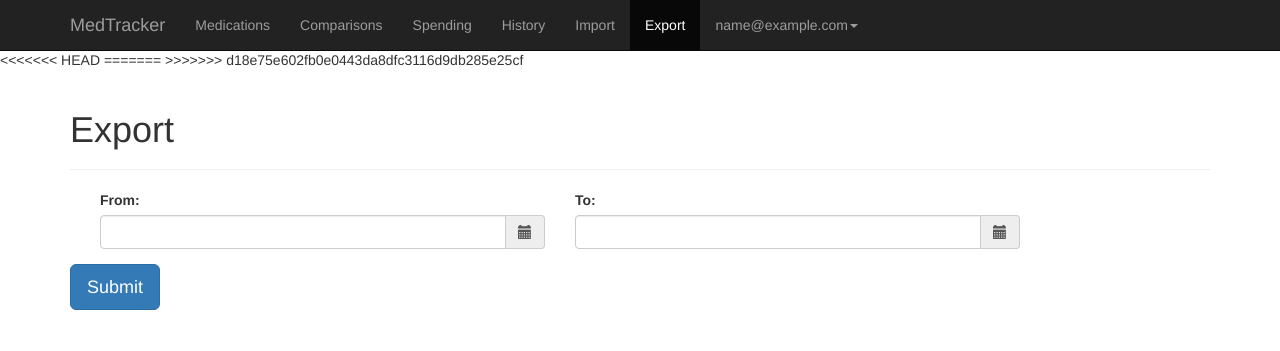
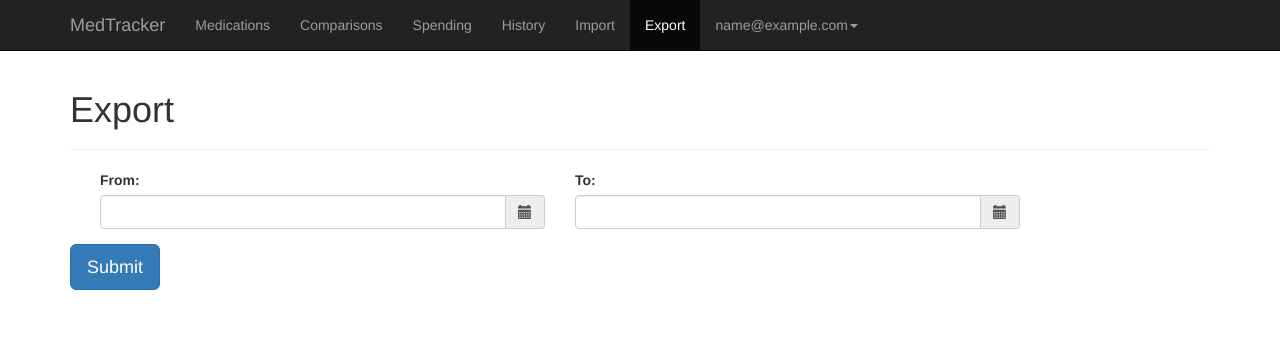
Before and after one commit to ehhop/ehhapp-formulary2, a Flask app: page /export in a window 1280 px wide. Shown: the top 351 px of the page. Run offline with Flask 2, Linux system fonts and the light colour scheme; the visitor is signed in with stand-in values (Sample User, id 1); data comes from the database, SQL or seed files in the repository; parts of the project's set-up code (start-up, migrations or seed data) failed here and were passed over; some libraries are stand-ins or nearby versions.

Commit message:
merge fix

```diff
--- a/templates/layout.html
+++ b/templates/layout.html
@@ -35,10 +35,7 @@
     <script src="https://ajax.googleapis.com/ajax/libs/jquery/1.11.3/jquery.min.js"></script>
     <script>window.jQuery || document.write('<script src="../../assets/bootstrap/js/vendor/jquery.min.js"><\/script>')</script>
     <script src="/assets/bootstrap/js/bootstrap.min.js"></script>
-<<<<<<< HEAD
-=======
     <script src="/assets/momentjs/moment.min.js"></script>
->>>>>>> d18e75e602fb0e0443da8dfc3116d9db285e25cf
     <script src="//ajax.googleapis.com/ajax/libs/jquery/2.2.2/jquery.min.js"></script>
     <script src="//cdn.datatables.net/1.10.11/js/jquery.dataTables.min.js"></script>
     <script src="//cdn.datatables.net/1.10.11/js/dataTables.bootstrap.min.js"></script>
```
